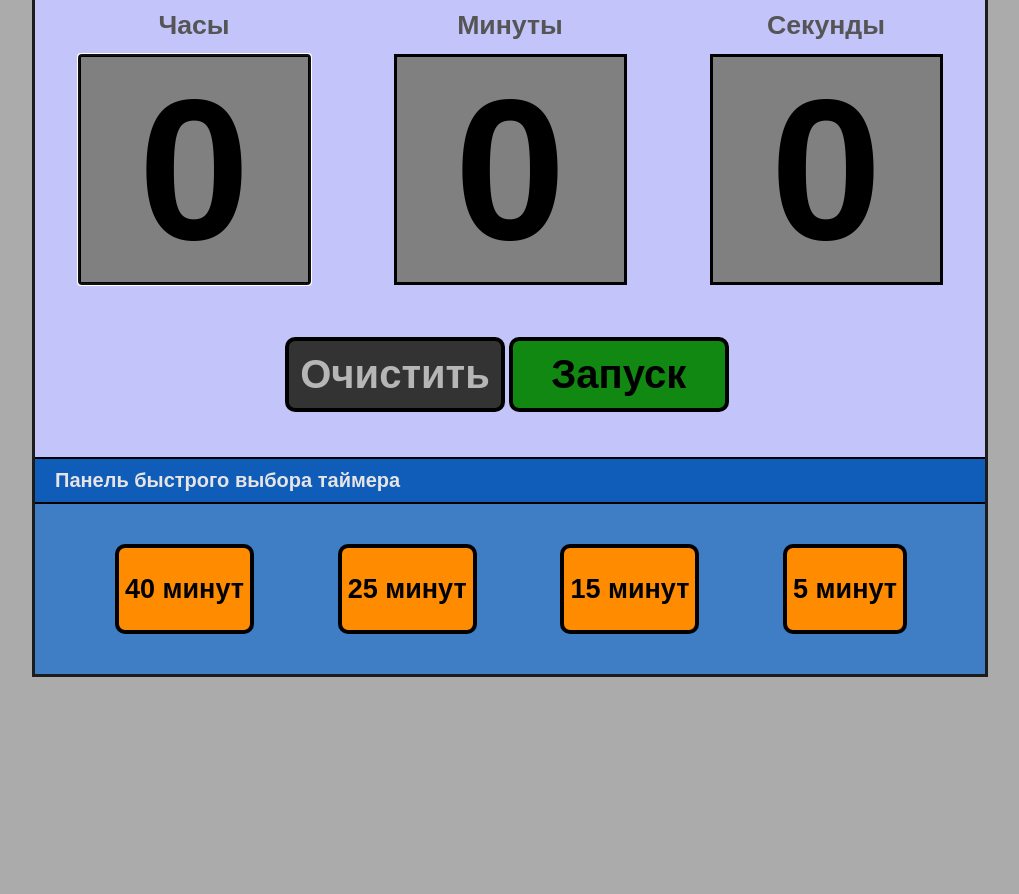
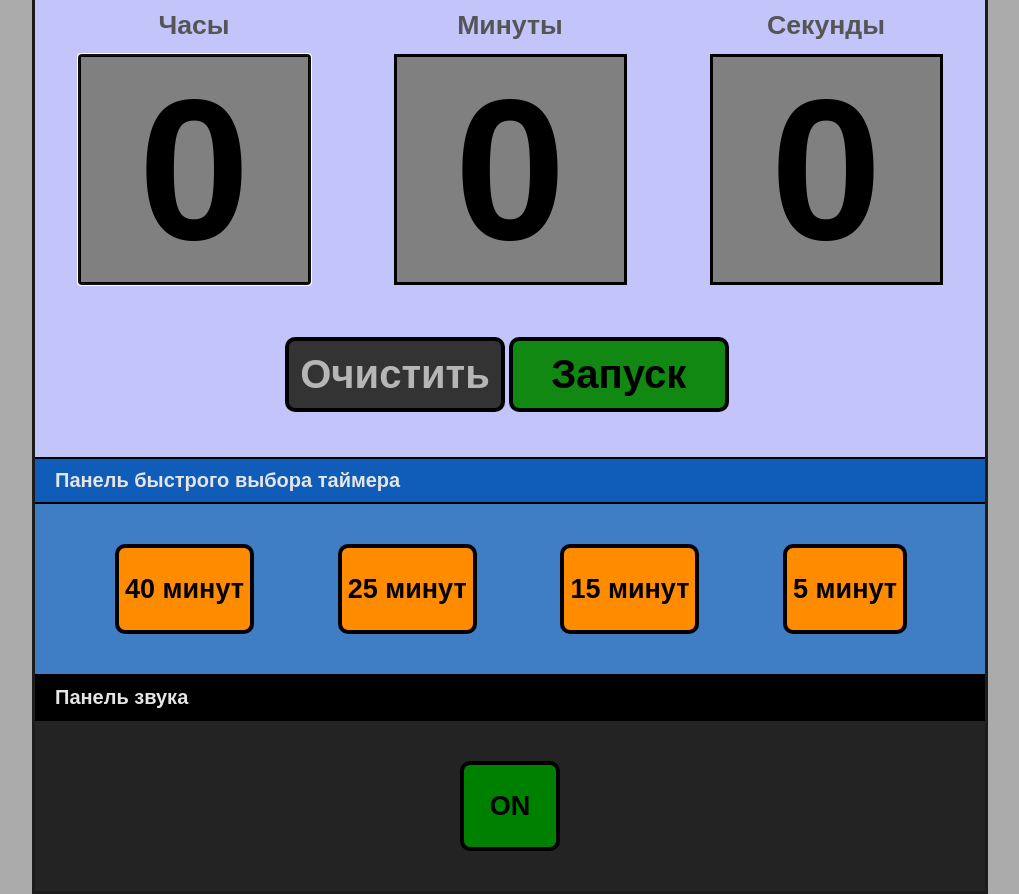
Before and after one commit to hrodvar-one/onlinetimer, a plain HTML site: page index.html in a window 1280 px wide. Shown: the part 87-981 px from the top of the page, without its empty margins (130-1149 px from the left). Before the commit the page ends 800 px from the top, so only its background shows below. Drawn offline with Linux system fonts and the light colour scheme.

Commit message:
Added audio-setting-panel

```diff
--- a/index.html
+++ b/index.html
@@ -73,6 +73,12 @@
 					<button type="button" onclick="resetTimer(5)" class="fast-button" value="5">5 минут</button>
 				</div>
 			</div>
+			<div class="audio-setting-panel">
+				<h2>Панель звука</h2>
+				<div class="audio-setting-button">
+					<button type="button" onclick="enableAudio()" class="audio-button" value="1">ON</button>
+				</div>
+			</div>
 		</div>
 
 		<footer class="footer">
--- a/js/script.js
+++ b/js/script.js
@@ -101,3 +101,8 @@ function resetTimer(fromElem) {
     resetValue();
     copyValueToMinutes(fromElem);
 }
+
+// Функция аудиоплеер
+function audioPlayer() {
+
+}
--- a/scss/style.scss
+++ b/scss/style.scss
@@ -10,7 +10,7 @@ body {
     width: 950px;
     margin: auto; // Равный отступ от краёв
     display: block;
-    background-color: blue;
+    //background-color: blue;
     border: 3px solid #1c1c1c;
 
     .header {
@@ -184,6 +184,34 @@ body {
           }
         }
       }
+
+      .audio-setting-panel {
+        background-color: #232323;
+
+        h2 {
+          margin: 0;
+          padding: 10px 20px;
+          color: #e7e4e4;
+          background-color: black;
+          border-top: 2px solid black;
+          border-bottom: 2px solid black;
+        }
+
+        .audio-setting-button {
+          text-align: center;
+
+          .audio-button {
+            height: 90px;
+            width: 100px;
+            margin: 40px;
+            background-color: green;
+            border: 4px black solid;
+            border-radius: 10px;
+            font-size: 27px;
+            font-weight: bold;
+          }
+        }
+      }
     }
   }
 }
```
Also changed, not shown: css/style.css.
